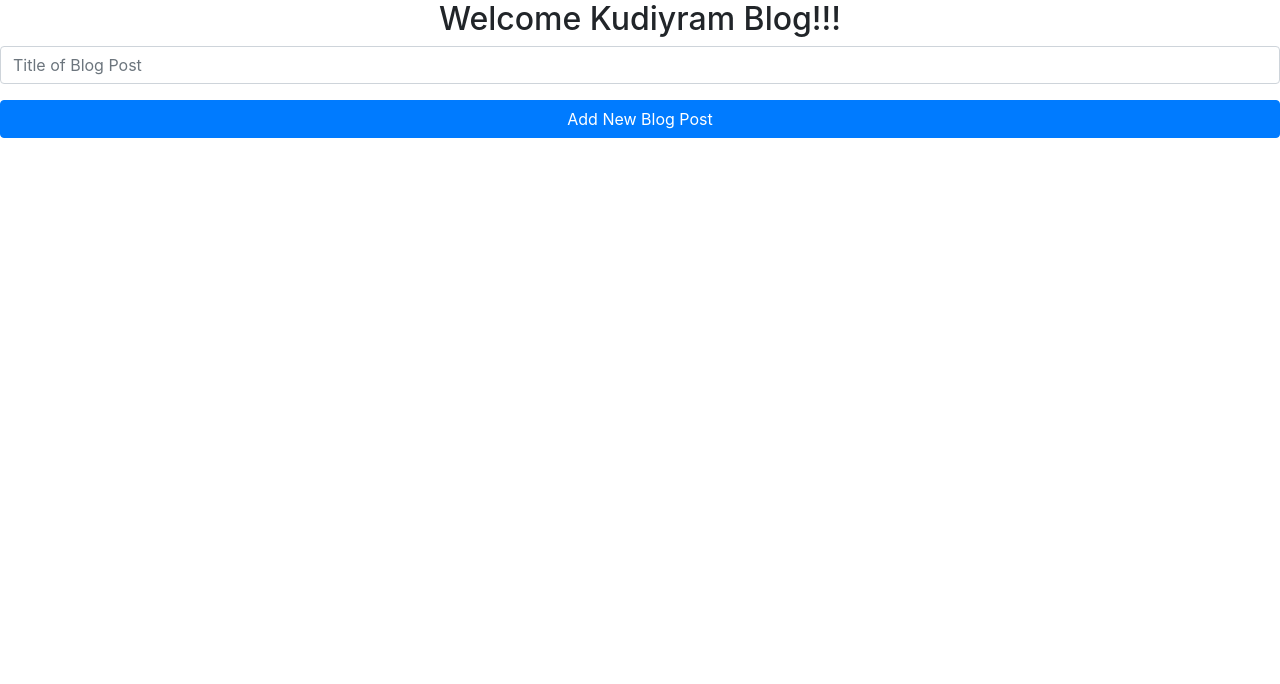
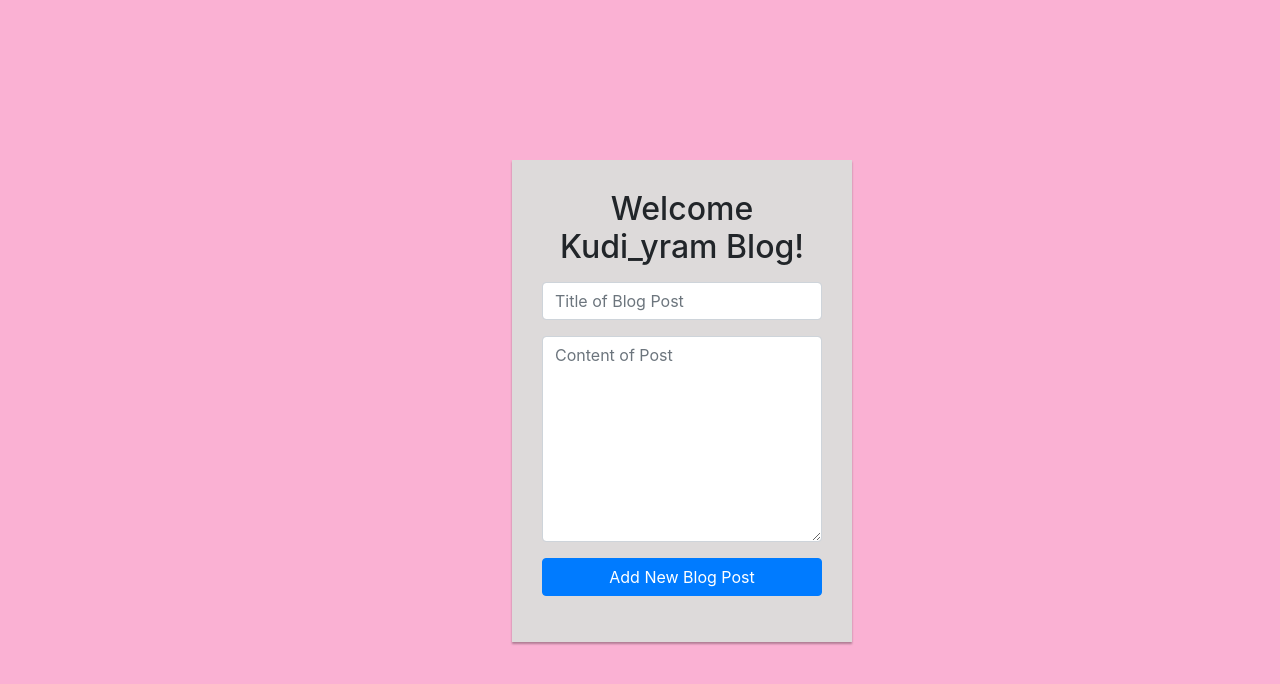
Before and after one commit to kudieyram/personal-blog-app, a React (Create React App) app: page /new_post in a window 1280 px wide. Shown: the top 684 px of the page. Built offline with nearby package versions, Linux system fonts and the light colour scheme.

Commit message:
Add the textarea to my Blog Post

```diff
--- a/src/components/NewPost.js
+++ b/src/components/NewPost.js
@@ -8,17 +8,23 @@ import {
 function NewPostComponent() {
 
   return (
-    <div >
-         <form>
-        <h2 className="text-center">Welcome Kudiyram Blog!!!</h2>
+    <div className="login-wrapper" >
+        <div className="login-form">
+        <form>
+        <h2 className="text-center">Welcome Kudi_yram Blog!</h2>
         <div className="form-group">
             <input type="text" className="form-control" placeholder="Title of Blog Post" required="required" name="title"/>
+        </div>
+        <div className="form-group">
+            <textarea rows="8" type="text" className="form-control" placeholder="Content of Post" required="required" name="content"/>
         </div>
         <div className="form-group">
             <button className="btn btn-primary btn-block">Add New Blog Post</button>
         </div>
 
     </form>
+        </div>
+
 
     </div>
   );
```
